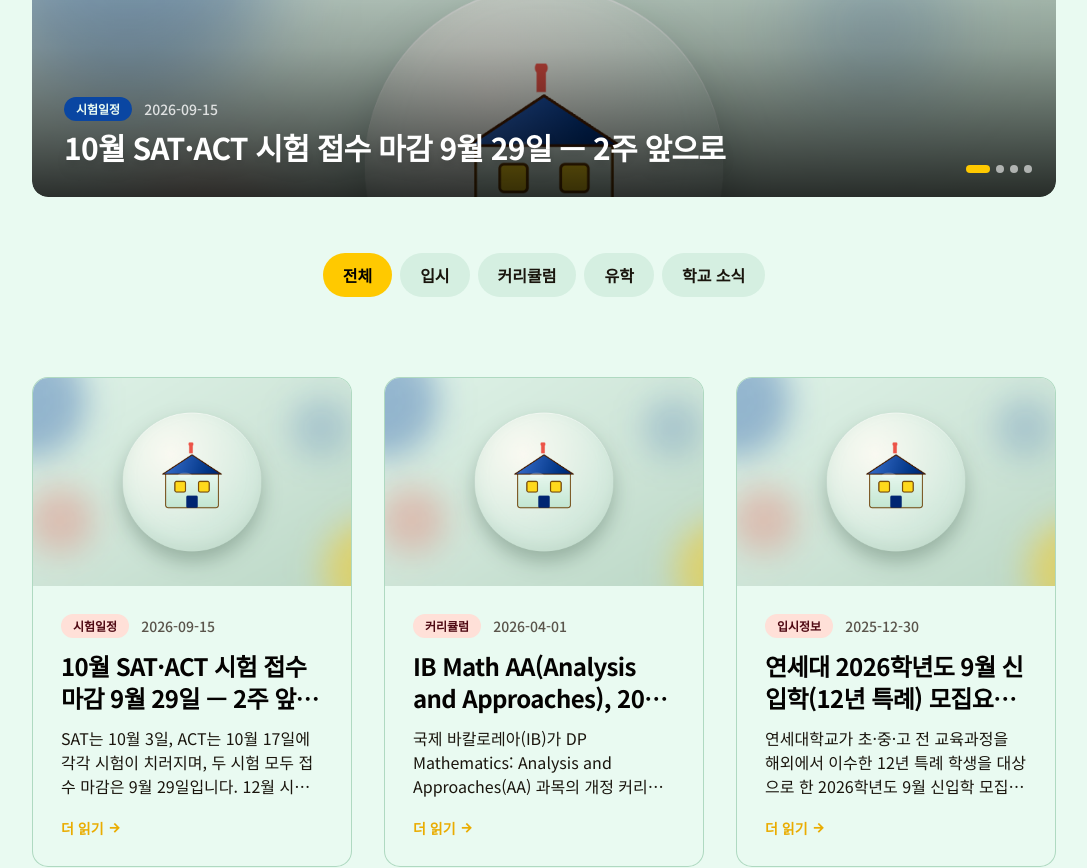
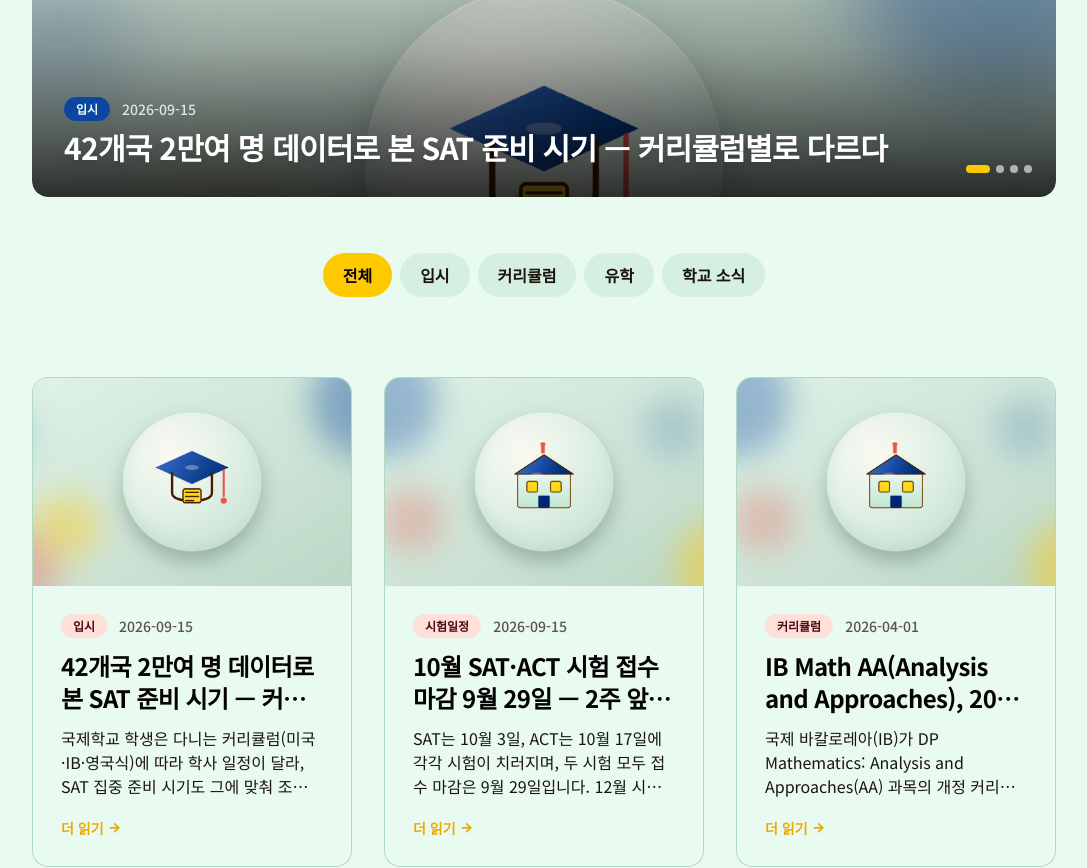
Before and after one commit to hasa080525-ctrl/global, a React (Vite) app: page /news in a window 1280 px wide. Shown: the part 660-1528 px from the top of the page, without its empty margins (96-1183 px from the left). Built offline with nearby package versions, Linux system fonts and the light colour scheme.

Commit message:
SEO refresh: 국제학교 커리큘럼별 SAT 준비시기 뉴스 추가 및 sitemap 날짜 업데이트 (2026-09-16)
Co-Authored-By: Claude Sonnet 5 <noreply@anthropic.com>

```diff
--- a/src/mocks/news.ts
+++ b/src/mocks/news.ts
@@ -19,6 +19,29 @@ export interface NewsItem {
 
 export const NEWS_ITEMS: NewsItem[] = [
   {
+    id: "52",
+    keywords: "SAT 준비 전략, 국제학교 SAT 일정, AP 시험 일정, IB 시험 일정, 커리큘럼별 SAT 시기",
+    title: "42개국 2만여 명 데이터로 본 SAT 준비 시기 — 커리큘럼별로 다르다",
+    category: "입시",
+    date: "2026-09-15",
+    summary:
+      "국제학교 학생은 다니는 커리큘럼(미국·IB·영국식)에 따라 학사 일정이 달라, SAT 집중 준비 시기도 그에 맞춰 조정하는 것이 효율적이라는 분석이 나왔습니다. 42개국 1만 9,824명의 수강 데이터를 바탕으로 한 결과입니다.",
+    metaDescription:
+      "미국·IB·영국식 커리큘럼별로 AP·IB·SAT 시험이 몰리는 시기가 달라, 학교 방학에 맞춰 SAT 준비 시기를 조정하는 것이 효율적입니다.",
+    sections: [
+      {
+        heading: "커리큘럼마다 다른 시험 성수기",
+        body: "국제학교 입시 전문업체 베테랑스에듀가 42개국 1만 9,824명(2026년 7월 기준)의 수강 데이터를 바탕으로 SAT 준비 일정 설계 방안을 공개했습니다. 미국식 커리큘럼 학교는 AP 시험이 5월에 몰리고, IB 학교는 평가가 봄학기에 집중되며, 영국식 커리큘럼 학교는 여름에 시험이 몰리는 등 학교 유형별로 학사 일정이 크게 다릅니다.",
+      },
+      {
+        heading: "방학 기간에 SAT 집중 배치",
+        body: "이런 차이 때문에 자녀가 다니는 국제학교의 커리큘럼 유형에 따라 AP·IB 시험이 몰리는 시기를 피해, 학교 방학 기간에 SAT 준비를 집중적으로 배치하는 것이 학습 부담을 줄이는 데 효율적입니다. 국제학교 재학 중이라면 학교 자체 시험 일정과 SAT·ACT 등 외부 시험 일정을 함께 놓고 학년별 로드맵을 미리 짜두는 것이 좋습니다.",
+      },
+    ],
+    image:
+      "/news-images/admissions.png",
+  },
+  {
     id: "51",
     keywords: "SAT 10월 시험일정, ACT 10월 시험일정, SAT 접수마감, ACT 접수마감, 2026 SAT ACT 일정",
     title: "10월 SAT·ACT 시험 접수 마감 9월 29일 — 2주 앞으로",
```
Also changed, not shown: 1 other file (tests, documents, lock files or other folders).
